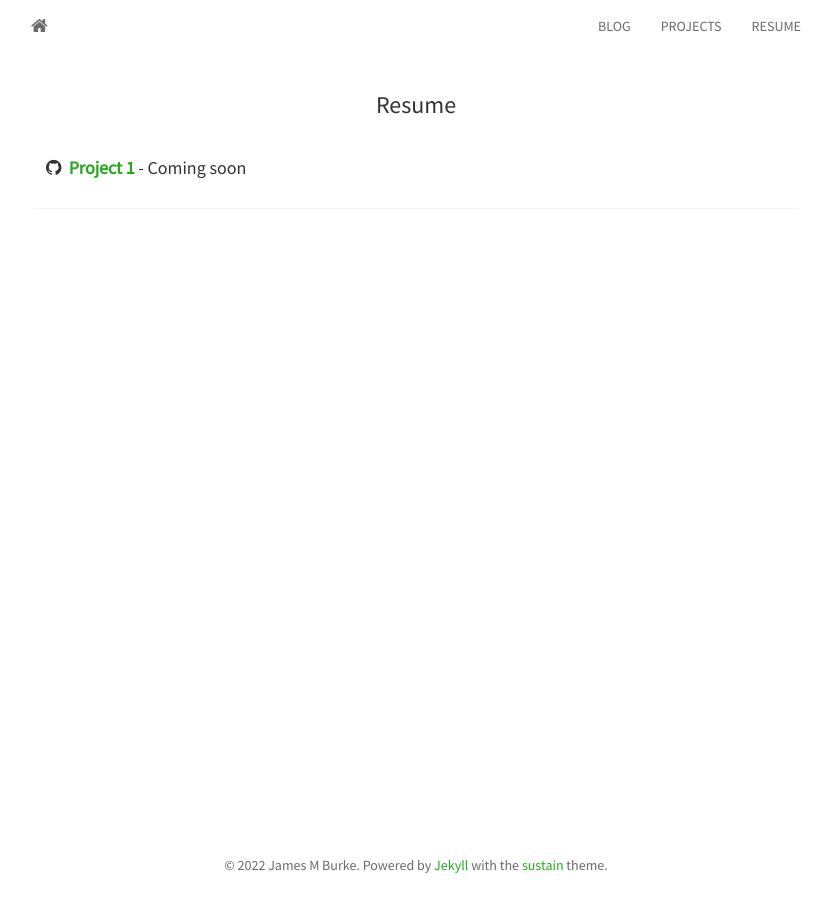
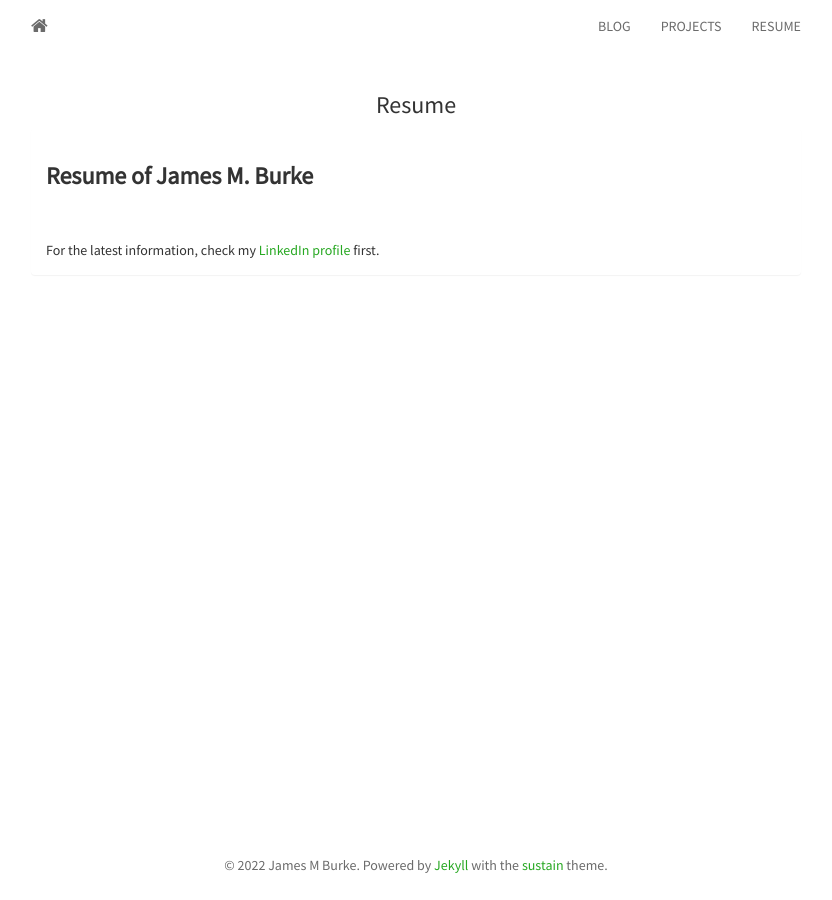
Before and after one commit to jbct/-jbct.github.io, a Jekyll site: the page built from resume.html, in a window 1280 px wide. Shown: the whole page, without its empty margins (224-1056 px from the left). Built offline with Jekyll 4.4.1, drawn with Linux system fonts in a browser that asks for light colours; nearby versions of some CDN libraries.

Commit message:
Add license, Google analytics, initial blogpost and fix resume

```diff
--- a/_config.yml
+++ b/_config.yml
@@ -8,8 +8,6 @@ plugins: [jekyll-paginate]
 port: 3000
 safe: true
 
-
-# edit here to achieve your personal greatness
 url: http://jbctech.com/
 baseurl: '/'
 title: James Burke
@@ -20,10 +18,7 @@ email: jburke@jbctech.com
 github: jbct
 twitter: jbctech
 linkedin: jbctech
-#stackoverflow: username   #e.g: users/2735833/proton1h1
-#medium: username #e.g: NobelPeaceOslo
-#Comment out if you don't want disqus
-#disqus: username
+google_analytics: UA-226894553-1
 
 # needed for travis-ci build
 exclude: [vendor]
--- a/_includes/resume.html
+++ b/_includes/resume.html
@@ -3,10 +3,8 @@
   <h3>Resume</h3>
   <div class="panel panel-default">
     <div class="panel-body">
-		<h5>
-			<i class="fa fa-github"></i>&nbsp;&nbsp;<strong><a href="#">Project 1</a></strong>
-			- Coming soon
-		</h5>
+	    <h3><strong>Resume of James M. Burke</strong></h3><br><br>
+	    For the latest information, check my <a href="https://linkedin.com/in/jbctech" target="_blank">LinkedIn profile</a> first.
     </div>
   </div>
 </div>
--- a/_layouts/layout.html
+++ b/_layouts/layout.html
@@ -4,7 +4,7 @@
     <meta charset="utf-8">
     <meta http-equiv="X-UA-Compatible" content="IE=edge">
     <meta name="viewport" content="width=device-width, initial-scale=1">
-	  <meta name="author" content="{{ site.author }}" />
+    <meta name="author" content="{{ site.author }}" />
     <meta name="description" content="{{ site.description }}">
     <link rel="shortcut icon" type="image/x-icon" href="{{ site.baseurl }}static/img/favicon.ico">
 
@@ -28,10 +28,12 @@
 
 	<!-- Custom styles for this template -->
     <link rel="stylesheet" type="text/css" href="{{ site.baseurl }}static/css/main.css" />
-	<link rel="stylesheet" type="text/css" href="https://fonts.googleapis.com/css?family=Source+Sans+Pro:200,400,200bold,400old" />
-	<link rel="stylesheet" type="text/css" href="https://maxcdn.bootstrapcdn.com/font-awesome/4.4.0/css/font-awesome.min.css" />
-  <link rel="stylesheet" type="text/css" href="{{ site.baseurl }}static/css/syntax.css" />
+    <link rel="stylesheet" type="text/css" href="https://fonts.googleapis.com/css?family=Source+Sans+Pro:200,400,200bold,400old" />
+    <link rel="stylesheet" type="text/css" href="https://maxcdn.bootstrapcdn.com/font-awesome/4.4.0/css/font-awesome.min.css" />
+    <link rel="stylesheet" type="text/css" href="{{ site.baseurl }}static/css/syntax.css" />
 
+     <!-- Google Analytics -->
+    {% include analytics.html %}
   </head>
   <!-- Main Body-->
   <body>
```
Also changed, not shown: _includes/analytics.html (added, +10 -0 lines), _posts/2022-04-17-moved-to-github-pages.md (added, +14 -0 lines), 1 other file.
